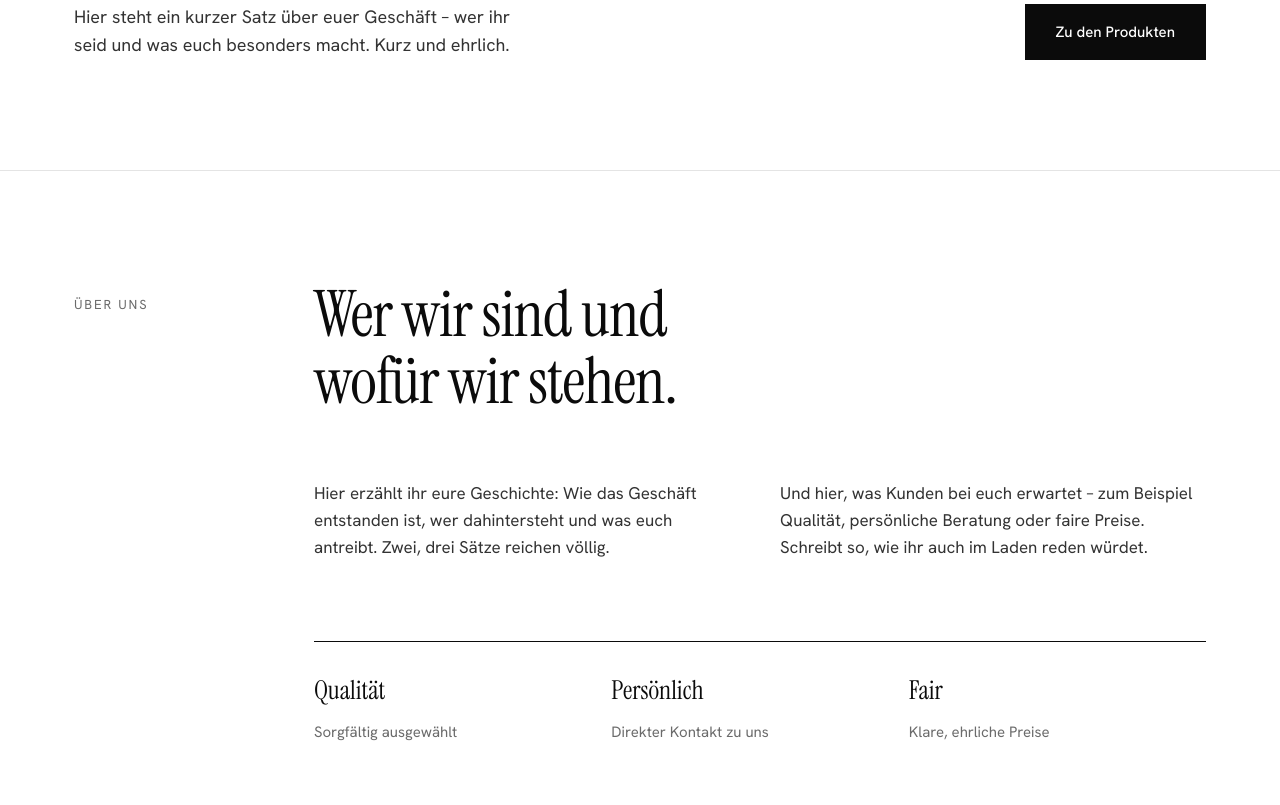
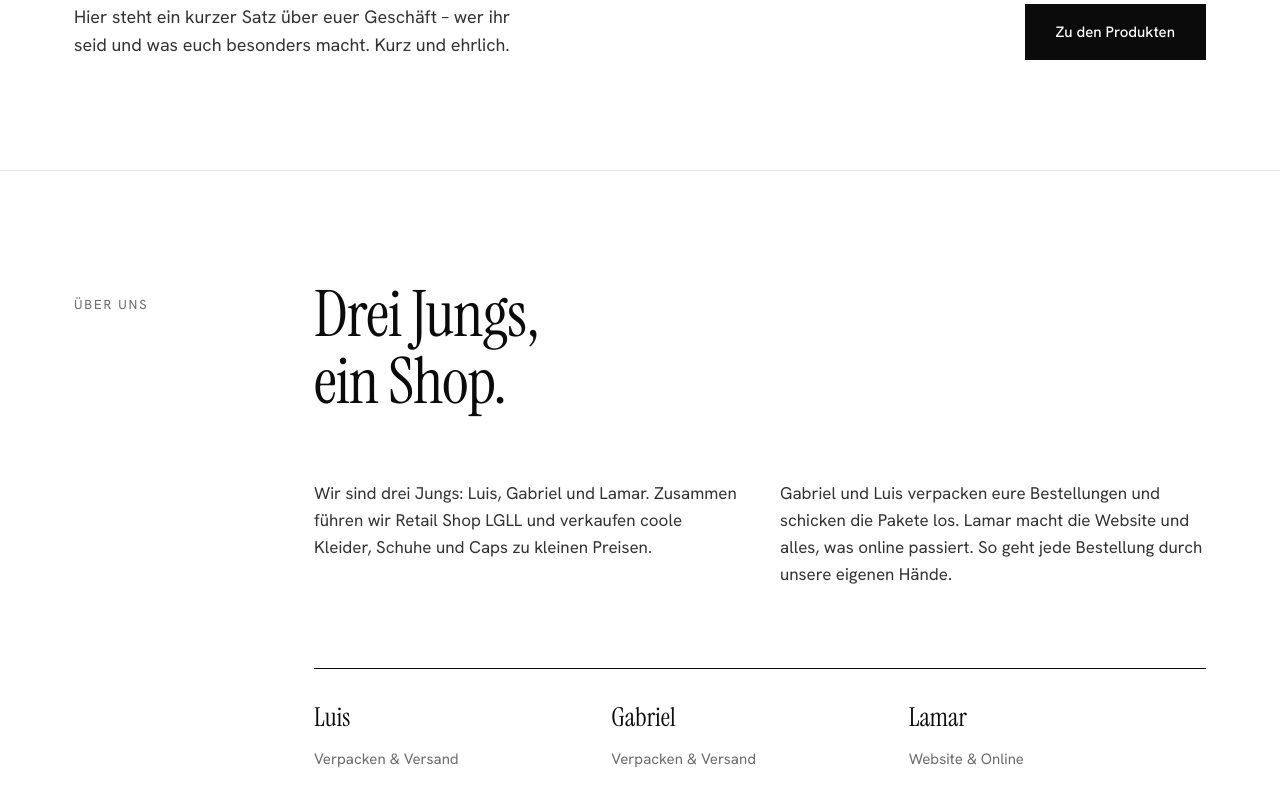
Before and after one commit to zuljiamar-pixel/Lamar-Ai, a plain HTML site: page website/index.html in a window 1280 px wide. Shown: the part 615-1420 px from the top of the page. Drawn offline with Linux system fonts and the light colour scheme.

Commit message:
Über uns: Luis, Gabriel und Lamar
Co-Authored-By: Claude Opus 5.5 <noreply@anthropic.com>
Claude-Session: https://claude.ai/code/session_01Sb8gd5MVsZH6bmKH9nEZwA

```diff
--- a/website/index.html
+++ b/website/index.html
@@ -415,16 +415,16 @@
       <div class="wrap">
         <div class="section-head">
           <div class="section-num">Über uns</div>
-          <h2>Wer wir sind und<br>wofür wir stehen.</h2>
+          <h2>Drei Jungs,<br>ein Shop.</h2>
         </div>
         <div class="about-body">
           <div></div>
-          <p>Hier erzählt ihr eure Geschichte: Wie das Geschäft entstanden ist, wer dahintersteht und was euch antreibt. Zwei, drei Sätze reichen völlig.</p>
-          <p>Und hier, was Kunden bei euch erwartet – zum Beispiel Qualität, persönliche Beratung oder faire Preise. Schreibt so, wie ihr auch im Laden reden würdet.</p>
+          <p>Wir sind drei Jungs: Luis, Gabriel und Lamar. Zusammen führen wir Retail Shop LGLL und verkaufen coole Kleider, Schuhe und Caps zu kleinen Preisen.</p>
+          <p>Gabriel und Luis verpacken eure Bestellungen und schicken die Pakete los. Lamar macht die Website und alles, was online passiert. So geht jede Bestellung durch unsere eigenen Hände.</p>
           <div class="facts">
-            <div class="fact"><strong>Qualität</strong><span>Sorgfältig ausgewählt</span></div>
-            <div class="fact"><strong>Persönlich</strong><span>Direkter Kontakt zu uns</span></div>
-            <div class="fact"><strong>Fair</strong><span>Klare, ehrliche Preise</span></div>
+            <div class="fact"><strong>Luis</strong><span>Verpacken &amp; Versand</span></div>
+            <div class="fact"><strong>Gabriel</strong><span>Verpacken &amp; Versand</span></div>
+            <div class="fact"><strong>Lamar</strong><span>Website &amp; Online</span></div>
           </div>
         </div>
       </div>
```
